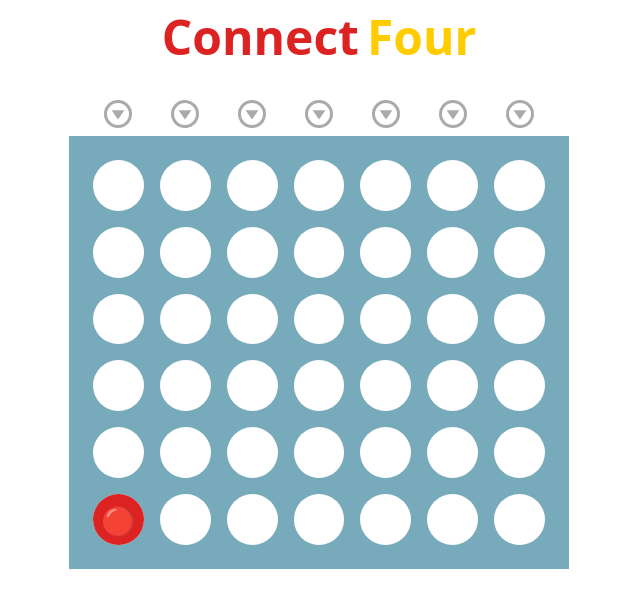
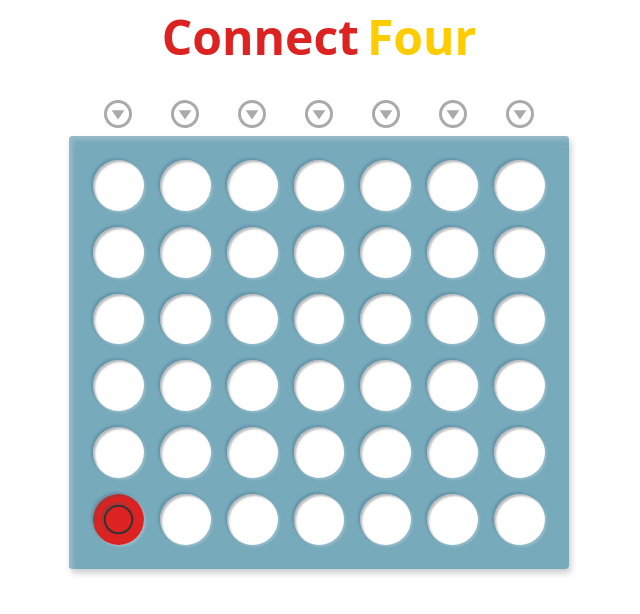
Before and after one commit to karolistech/connect-four-v2, a React (Vite) app: page / in a window 1280 px wide. Both pictures are taken after a click on the button 439 px from the left and 113 px from the top of the page. Shown: the top 614 px of the page, without its empty margins (321-961 px from the left). Built offline with nearby package versions, Linux system fonts and the light colour scheme.

Commit message:
feat: replace emojis with svg icons and add shadows

```diff
--- a/src/App.tsx
+++ b/src/App.tsx
@@ -37,8 +37,24 @@ function boardFull(board: Board): boolean {
   return board.every(row => row.every(cell => cell !== null));
 }
 
+// function getPlayerDisc(player: Player) {
+//   return player === "red" ? "🔴" : "⭐";
+// }
+
 function getPlayerDisc(player: Player) {
-  return player === "red" ? "🔴" : "⭐";
+  if (player === "red") {
+    return (
+      <svg viewBox="0 0 24 24">
+        <circle cx="12" cy="12" r="10" fill="#d22" stroke="#333" stroke-width="1.5" />
+      </svg>
+    );
+  }
+
+  return (
+    <svg viewBox="0 0 24 24" fill="#fc0" stroke="#333" stroke-width="1.5" stroke-linejoin="round">
+      <path d="M12 2.8L14.9 8.7L21.4 9.6L16.7 14.1L17.9 20.6L12 17.5L6.1 20.6L7.3 14.1L2.6 9.6L9.1 8.7 Z" />
+    </svg>
+  );
 }
 
 export default function App() {
--- a/src/base.css
+++ b/src/base.css
@@ -1,3 +1,11 @@
+:root {
+  --shadow-board-outer: 2px 4px 6px rgba(83, 86, 90, 0.3);
+  --shadow-board-inner: 4px 4px 4px rgba(157, 190, 205, 0.8) inset;
+  --shadow-light: 2px 2px 2px rgba(174, 201, 214, 0.5);
+  --shadow-dark: -2px -2px 2px rgba(79, 131, 156, 0.5);
+  --shadow-inner: 2px 2px 2px rgba(83, 86, 90, 0.4) inset;
+}
+
 * {
   box-sizing: border-box;
   margin: 0;
@@ -42,7 +50,6 @@ body {
 
 .board__column {
   position: relative;
-  min-width: 0;
   aspect-ratio: 1 / 1;
   display: flex;
   justify-content: center;
@@ -70,22 +77,39 @@ body {
   gap: 1rem;
   padding: 1.5rem;
   background-color: #7ab;
+  border-radius: 4px;
+  box-shadow: var(--shadow-board-inner), var(--shadow-board-outer);
 }
 
 .board__cell {
+  /* min-width: 0; */
   aspect-ratio: 1 / 1;
   border-radius: 50%;
   background-color: #fff;
+  box-shadow: var(--shadow-inner), var(--shadow-light), var(--shadow-dark);
 }
 
 .board__disc {
+  position: relative;
   width: 100%;
   height: 100%;
   display: flex;
   justify-content: center;
   align-items: center;
   border-radius: 50%;
-  font-size: clamp(0.5rem, 5vw, 1.75rem);
+  box-shadow: var(--shadow-inner);
+  /* color: rgba(0, 0, 0, 0.4); */
+  /* font-size: clamp(0.5rem, 5vw, 1.75rem); */
+  /* user-select: none; */
+}
+
+.board__disc::before {
+  content: "";
+  position: absolute;
+  width: 70%;
+  height: 70%;
+  border-radius: inherit;
+  box-shadow: inherit;
 }
 
 .board__disc--red {
@@ -94,6 +118,15 @@ body {
 
 .board__disc--yellow {
   background-color: #fc0;
+}
+
+.board__disc--faded {
+  filter: opacity(0.7) grayscale(60%) contrast(0.4);
+}
+
+.board__disc svg {
+  width: 65%;
+  height: 65%;
 }
 
 .board__disc--preview {
```
